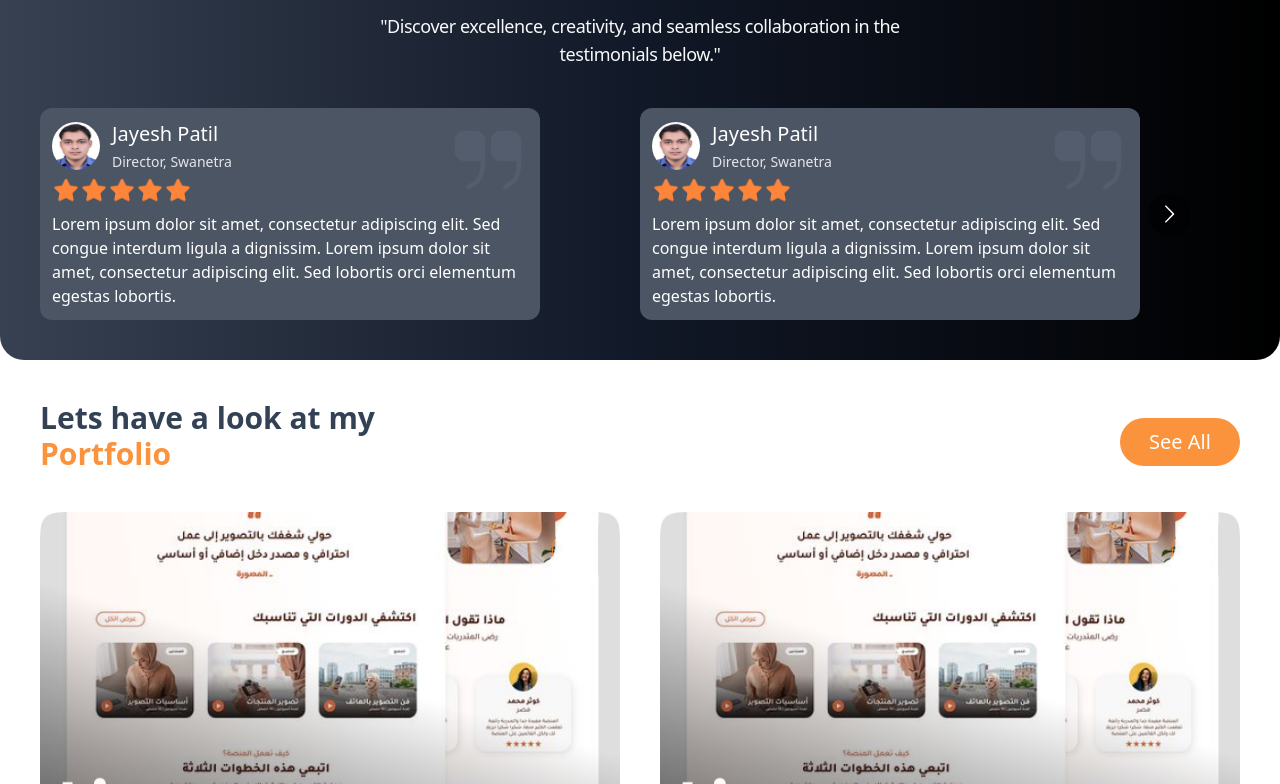
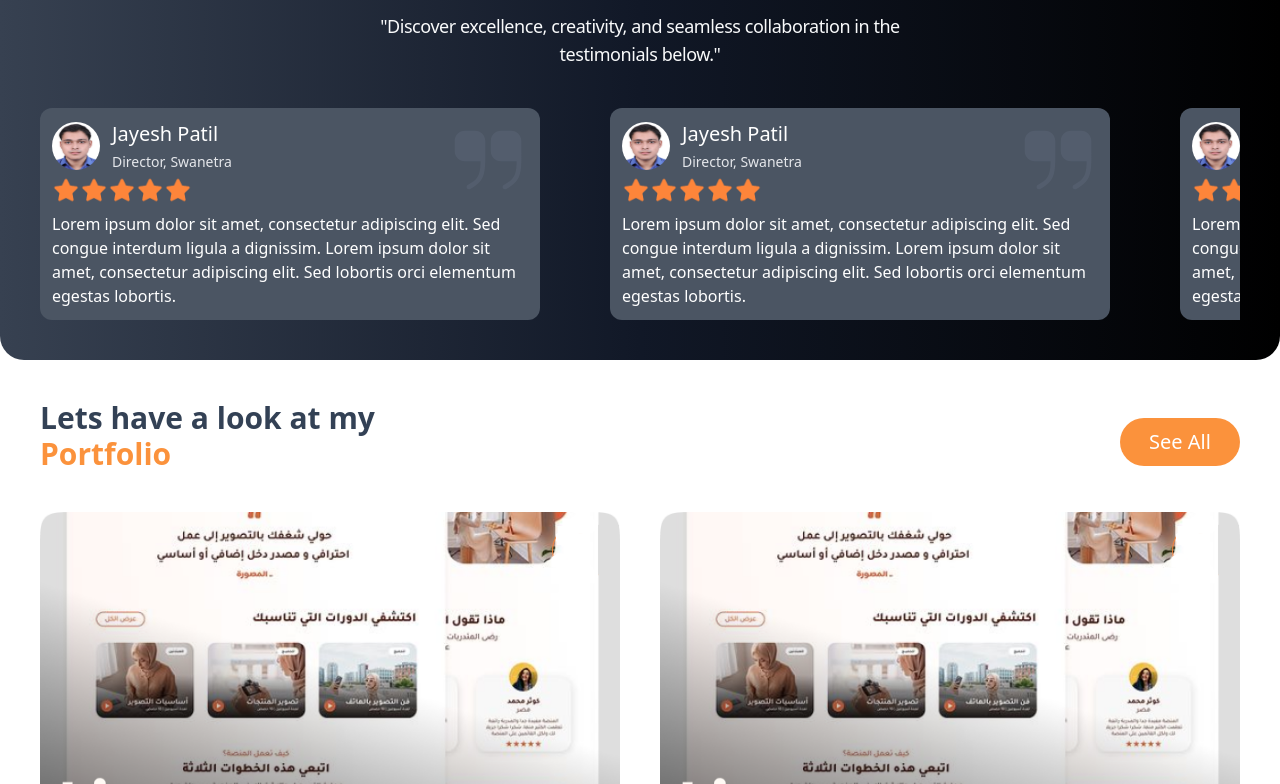
Before and after one commit to narendrarty17/port, a Next.js app: page / in a window 1280 px wide. Shown: the part 2796-3580 px from the top of the page. Built offline with nearby package versions, Linux system fonts and the light colour scheme.

Commit message:
swipable testimonials

```diff
--- a/components/testimonials.js
+++ b/components/testimonials.js
@@ -5,19 +5,23 @@ const responsive = {
     superLargeDesktop: {
         // the naming can be any, depends on you.
         breakpoint: { max: 4000, min: 2000 },
-        items: 4
+        items: 4,
+        partialVisibilityGutter: 30
     },
     desktop: {
         breakpoint: { max: 2000, min: 1024 },
-        items: 3
+        items: 3,
+        partialVisibilityGutter: 30
     },
     tablet: {
         breakpoint: { max: 1024, min: 768 },
-        items: 2
+        items: 2,
+        partialVisibilityGutter: 30
     },
     mobile: {
         breakpoint: { max: 768, min: 0 },
-        items: 1
+        items: 1,
+        partialVisibilityGutter: 30
     }
 };
 
@@ -36,7 +40,7 @@ const testimonials = () => {
                     "Discover excellence, creativity, and seamless collaboration in the testimonials below."
                 </p>
             </div>
-            <Carousel responsive={responsive} swipable={true}>
+            <Carousel responsive={responsive} swipable={true} removeArrowOnDeviceType={['tablet', 'mobile']} partialVisbile={true}>
                 <div className="flex flex-col gap-2 mr-4 bg-gray-600  text-white max-w-[500px] p-3 rounded-xl">
                     <div className="flex items-start justify-between">
                         <div className="flex flex-col gap-1">
@@ -186,7 +190,7 @@ const testimonials = () => {
                     </p>
                 </div>
             </Carousel>
-        </div>
+        </div >
     );
 }
 
--- a/package.json
+++ b/package.json
@@ -9,6 +9,7 @@
     "lint": "next lint"
   },
   "dependencies": {
+    "@react-hook/media-query": "^1.1.1",
     "next": "13.5.6",
     "react": "^18",
     "react-dom": "^18",
```
Also changed, not shown: 1 other file (tests, documents, lock files or other folders).
